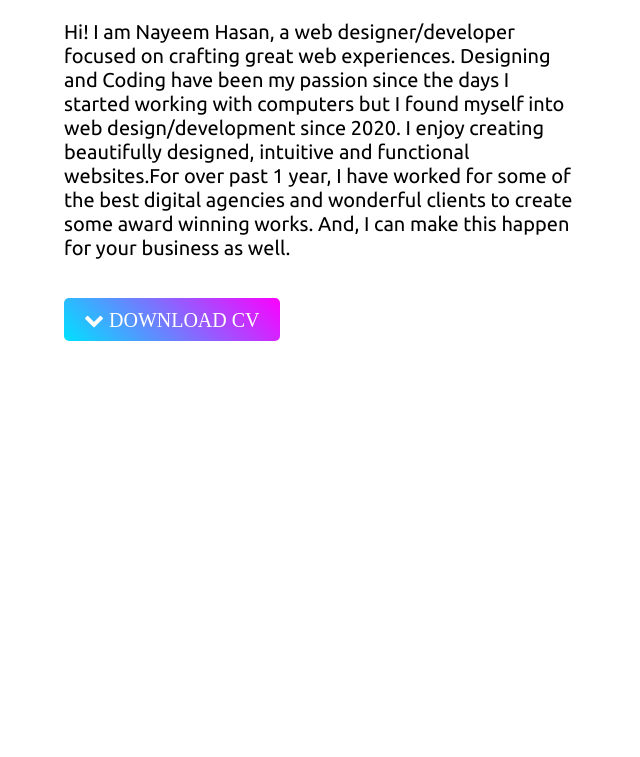
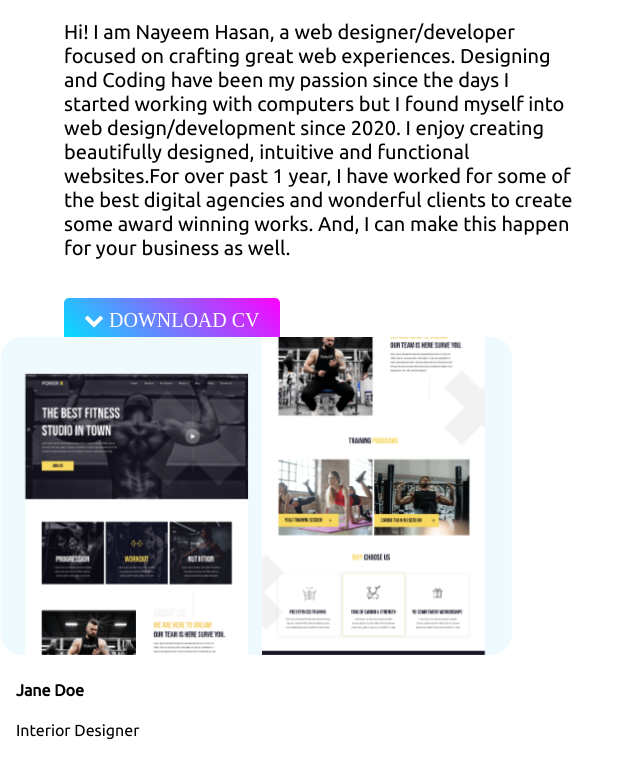
Before and after one commit to NayeemH/programming_hero, a plain HTML site: page assignment_1/index.html in a window 1280 px wide. Shown: the part 747-1504 px from the top of the page, without its empty margins (0-640 px from the left). Before the commit the page ends 1088 px from the top, so only its background shows below. Drawn offline with Linux system fonts and the light colour scheme.

Commit message:
add second section

```diff
--- a/assignment_1/css/style.css
+++ b/assignment_1/css/style.css
@@ -40,3 +40,18 @@ body{
 .hireMe:hover{
     background-image: linear-gradient(45deg,#FC466B,#3F5EFB);
 }
+.card {
+
+    transition: 0.3s;
+    width: 40%;
+    border-radius: 5px;
+  }
+
+
+  img {
+    border-radius: 5px 5px 0 0;
+  }
+
+  .container {
+    padding: 2px 16px;
+  }
--- a/assignment_1/index.html
+++ b/assignment_1/index.html
@@ -33,12 +33,13 @@
         </div>
     </section>
     <section class="projects">
-        <div class="projects_heading">
-
-        </div>
-        <div class="img_carosol">
-
-        </div>
+        <div class="card">
+            <img src="./images/image 4.png" alt="Avatar" style="width:100%">
+            <div class="container">
+              <h4><b>Jane Doe</b></h4>
+              <p>Interior Designer</p>
+            </div>
+          </div>
     </section>
     <section class="work_inquery"></section>
     <footer></footer>
```
Also changed, not shown: assignment_1/images/image 4.png (added), assignment_1/images/image 5.png (added), assignment_1/images/image 8.png (added), 1 other file.
